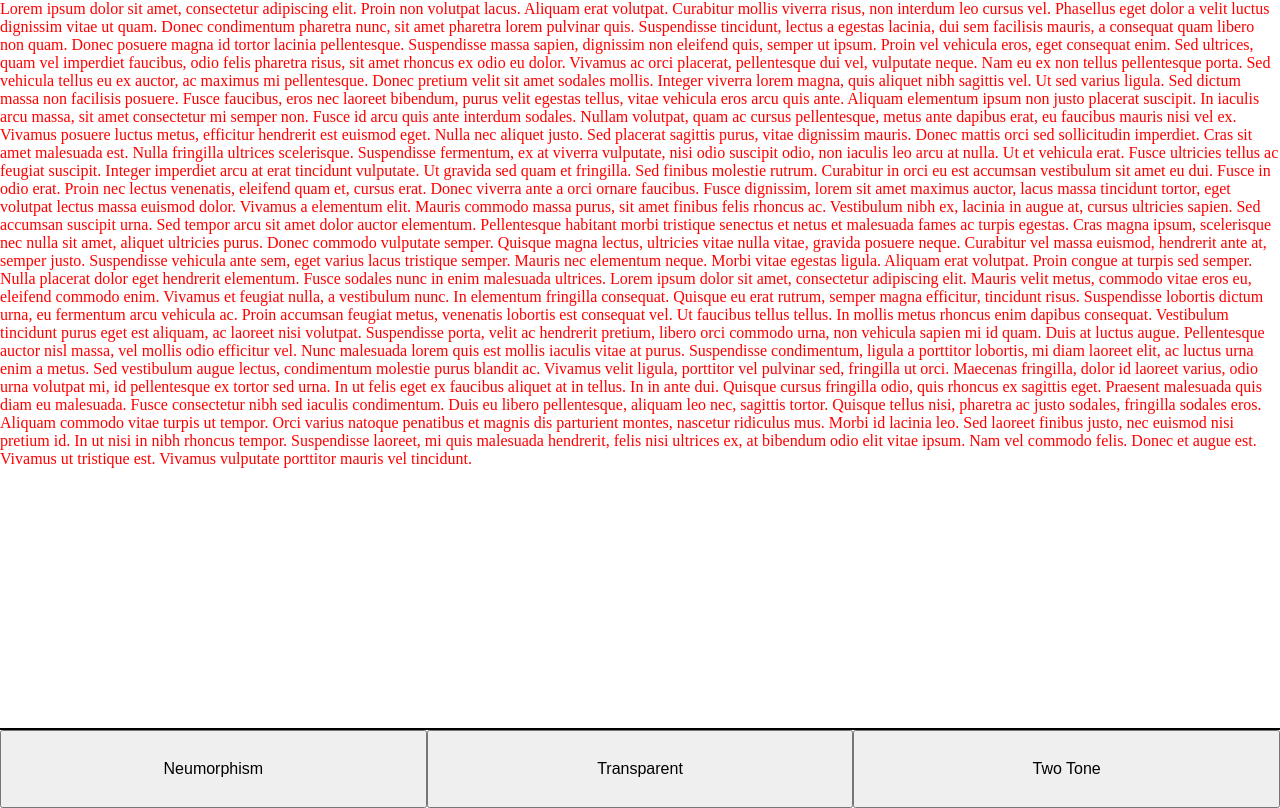
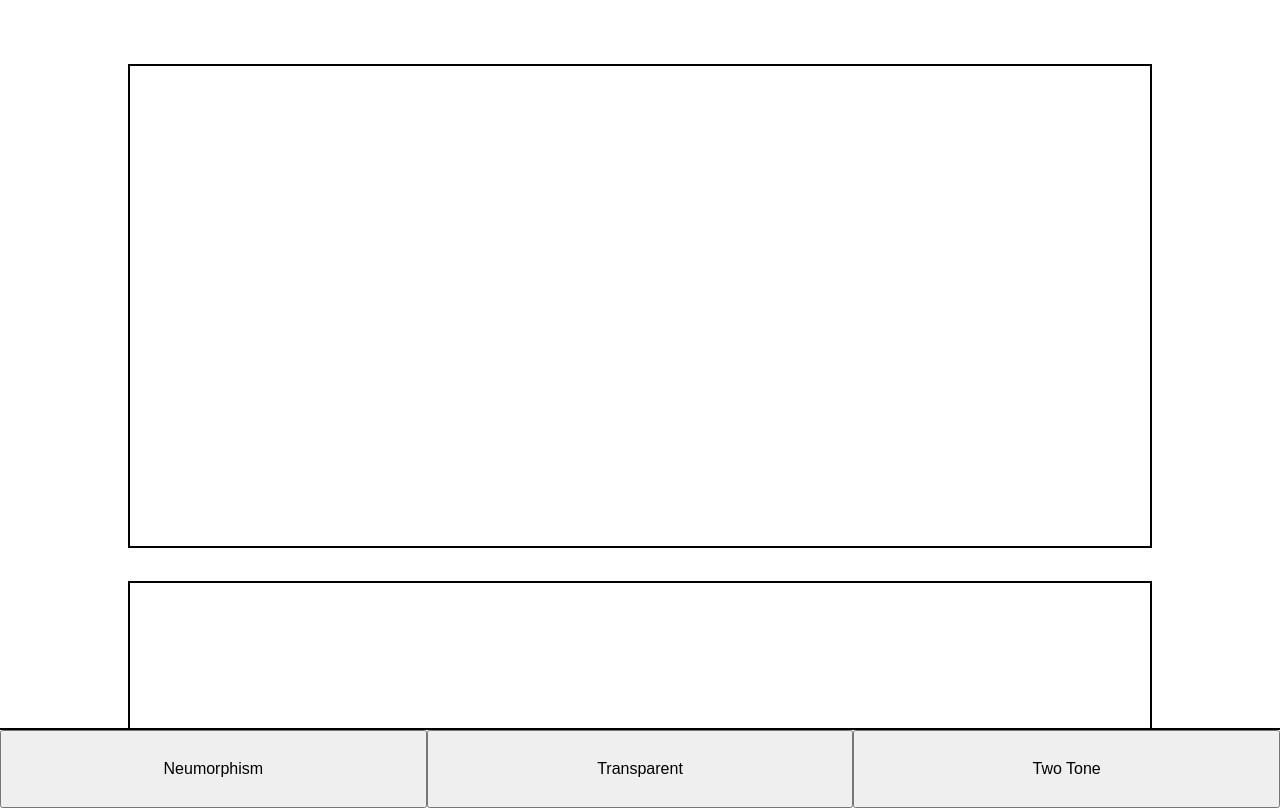
Before and after one commit to HeribertoUroza/Practice, a React (Create React App) app: page / in a window 1280 px wide. Built offline with nearby package versions, Linux system fonts and the light colour scheme.

Commit message:
added mock cards to hold  api data

```diff
--- a/src/containers/LandingPage/LandingPage.js
+++ b/src/containers/LandingPage/LandingPage.js
@@ -17,26 +17,25 @@ const Landing = () => {
     return (
         <>
             <div className='container'>
-                <section>
-                    Lorem ipsum dolor sit amet, consectetur adipiscing elit. Proin non volutpat lacus. Aliquam erat volutpat. Curabitur mollis viverra risus, non interdum leo cursus vel. Phasellus eget dolor a velit luctus dignissim vitae ut quam. Donec condimentum pharetra nunc, sit amet pharetra lorem pulvinar quis. Suspendisse tincidunt, lectus a egestas lacinia, dui sem facilisis mauris, a consequat quam libero non quam. Donec posuere magna id tortor lacinia pellentesque.
+                <section style={theme}>
+                    <div className='card'>
 
-                    Suspendisse massa sapien, dignissim non eleifend quis, semper ut ipsum. Proin vel vehicula eros, eget consequat enim. Sed ultrices, quam vel imperdiet faucibus, odio felis pharetra risus, sit amet rhoncus ex odio eu dolor. Vivamus ac orci placerat, pellentesque dui vel, vulputate neque. Nam eu ex non tellus pellentesque porta. Sed vehicula tellus eu ex auctor, ac maximus mi pellentesque. Donec pretium velit sit amet sodales mollis.
+                    </div>
+                    <div className='card'>
 
-                    Integer viverra lorem magna, quis aliquet nibh sagittis vel. Ut sed varius ligula. Sed dictum massa non facilisis posuere. Fusce faucibus, eros nec laoreet bibendum, purus velit egestas tellus, vitae vehicula eros arcu quis ante. Aliquam elementum ipsum non justo placerat suscipit. In iaculis arcu massa, sit amet consectetur mi semper non. Fusce id arcu quis ante interdum sodales.
+                    </div>
+                    <div className='card'>
 
-                    Nullam volutpat, quam ac cursus pellentesque, metus ante dapibus erat, eu faucibus mauris nisi vel ex. Vivamus posuere luctus metus, efficitur hendrerit est euismod eget. Nulla nec aliquet justo. Sed placerat sagittis purus, vitae dignissim mauris. Donec mattis orci sed sollicitudin imperdiet. Cras sit amet malesuada est. Nulla fringilla ultrices scelerisque. Suspendisse fermentum, ex at viverra vulputate, nisi odio suscipit odio, non iaculis leo arcu at nulla. Ut et vehicula erat. Fusce ultricies tellus ac feugiat suscipit. Integer imperdiet arcu at erat tincidunt vulputate. Ut gravida sed quam et fringilla.
+                    </div>
+                    <div className='card'>
 
-                    Sed finibus molestie rutrum. Curabitur in orci eu est accumsan vestibulum sit amet eu dui. Fusce in odio erat. Proin nec lectus venenatis, eleifend quam et, cursus erat. Donec viverra ante a orci ornare faucibus. Fusce dignissim, lorem sit amet maximus auctor, lacus massa tincidunt tortor, eget volutpat lectus massa euismod dolor. Vivamus a elementum elit. Mauris commodo massa purus, sit amet finibus felis rhoncus ac. Vestibulum nibh ex, lacinia in augue at, cursus ultricies sapien. Sed accumsan suscipit urna.
+                    </div>
+                    <div className='card'>
 
-                    Sed tempor arcu sit amet dolor auctor elementum. Pellentesque habitant morbi tristique senectus et netus et malesuada fames ac turpis egestas. Cras magna ipsum, scelerisque nec nulla sit amet, aliquet ultricies purus. Donec commodo vulputate semper. Quisque magna lectus, ultricies vitae nulla vitae, gravida posuere neque. Curabitur vel massa euismod, hendrerit ante at, semper justo. Suspendisse vehicula ante sem, eget varius lacus tristique semper.
+                    </div>
+                    <div className='card'>
 
-                    Mauris nec elementum neque. Morbi vitae egestas ligula. Aliquam erat volutpat. Proin congue at turpis sed semper. Nulla placerat dolor eget hendrerit elementum. Fusce sodales nunc in enim malesuada ultrices. Lorem ipsum dolor sit amet, consectetur adipiscing elit.
-
-                    Mauris velit metus, commodo vitae eros eu, eleifend commodo enim. Vivamus et feugiat nulla, a vestibulum nunc. In elementum fringilla consequat. Quisque eu erat rutrum, semper magna efficitur, tincidunt risus. Suspendisse lobortis dictum urna, eu fermentum arcu vehicula ac. Proin accumsan feugiat metus, venenatis lobortis est consequat vel. Ut faucibus tellus tellus. In mollis metus rhoncus enim dapibus consequat. Vestibulum tincidunt purus eget est aliquam, ac laoreet nisi volutpat.
-
-                    Suspendisse porta, velit ac hendrerit pretium, libero orci commodo urna, non vehicula sapien mi id quam. Duis at luctus augue. Pellentesque auctor nisl massa, vel mollis odio efficitur vel. Nunc malesuada lorem quis est mollis iaculis vitae at purus. Suspendisse condimentum, ligula a porttitor lobortis, mi diam laoreet elit, ac luctus urna enim a metus. Sed vestibulum augue lectus, condimentum molestie purus blandit ac. Vivamus velit ligula, porttitor vel pulvinar sed, fringilla ut orci. Maecenas fringilla, dolor id laoreet varius, odio urna volutpat mi, id pellentesque ex tortor sed urna. In ut felis eget ex faucibus aliquet at in tellus. In in ante dui. Quisque cursus fringilla odio, quis rhoncus ex sagittis eget. Praesent malesuada quis diam eu malesuada. Fusce consectetur nibh sed iaculis condimentum. Duis eu libero pellentesque, aliquam leo nec, sagittis tortor. Quisque tellus nisi, pharetra ac justo sodales, fringilla sodales eros.
-
-                    Aliquam commodo vitae turpis ut tempor. Orci varius natoque penatibus et magnis dis parturient montes, nascetur ridiculus mus. Morbi id lacinia leo. Sed laoreet finibus justo, nec euismod nisi pretium id. In ut nisi in nibh rhoncus tempor. Suspendisse laoreet, mi quis malesuada hendrerit, felis nisi ultrices ex, at bibendum odio elit vitae ipsum. Nam vel commodo felis. Donec et augue est. Vivamus ut tristique est. Vivamus vulputate porttitor mauris vel tincidunt.
+                    </div>
                 </section>
                 <nav style={theme}>
                     <button onClick={toggleTheme} name='neumorphism' >Neumorphism</button>
--- a/src/containers/LandingPage/_landingpage.scss
+++ b/src/containers/LandingPage/_landingpage.scss
@@ -8,8 +8,17 @@
         "nav";
 
     section {
-        color: red;
         overflow: scroll;
+        display: grid;
+        padding-top: 5%;
+        padding-left: 10%;
+        padding-right: 10%;
+        grid-gap: 5%;
+
+        .card {
+            height: 60vh;
+            border: 2px solid black;
+        }
     }
 
     nav {
--- a/src/context/themeContext.js
+++ b/src/context/themeContext.js
@@ -3,7 +3,7 @@ import React from 'react';
 export const themes = {
 
     neumorphism: {
-        background: 'blue'
+        background: 'blue',
     },
 
     transparent: {
--- a/src/styles/app.css
+++ b/src/styles/app.css
@@ -19,8 +19,18 @@ html, body {
 }
 
 .container section {
-  color: red;
   overflow: scroll;
+  display: -ms-grid;
+  display: grid;
+  padding-top: 5%;
+  padding-left: 10%;
+  padding-right: 10%;
+  grid-gap: 5%;
+}
+
+.container section .card {
+  height: 60vh;
+  border: 2px solid black;
 }
 
 .container nav {
```
Also changed, not shown: 1 other file (tests, documents, lock files or other folders).
